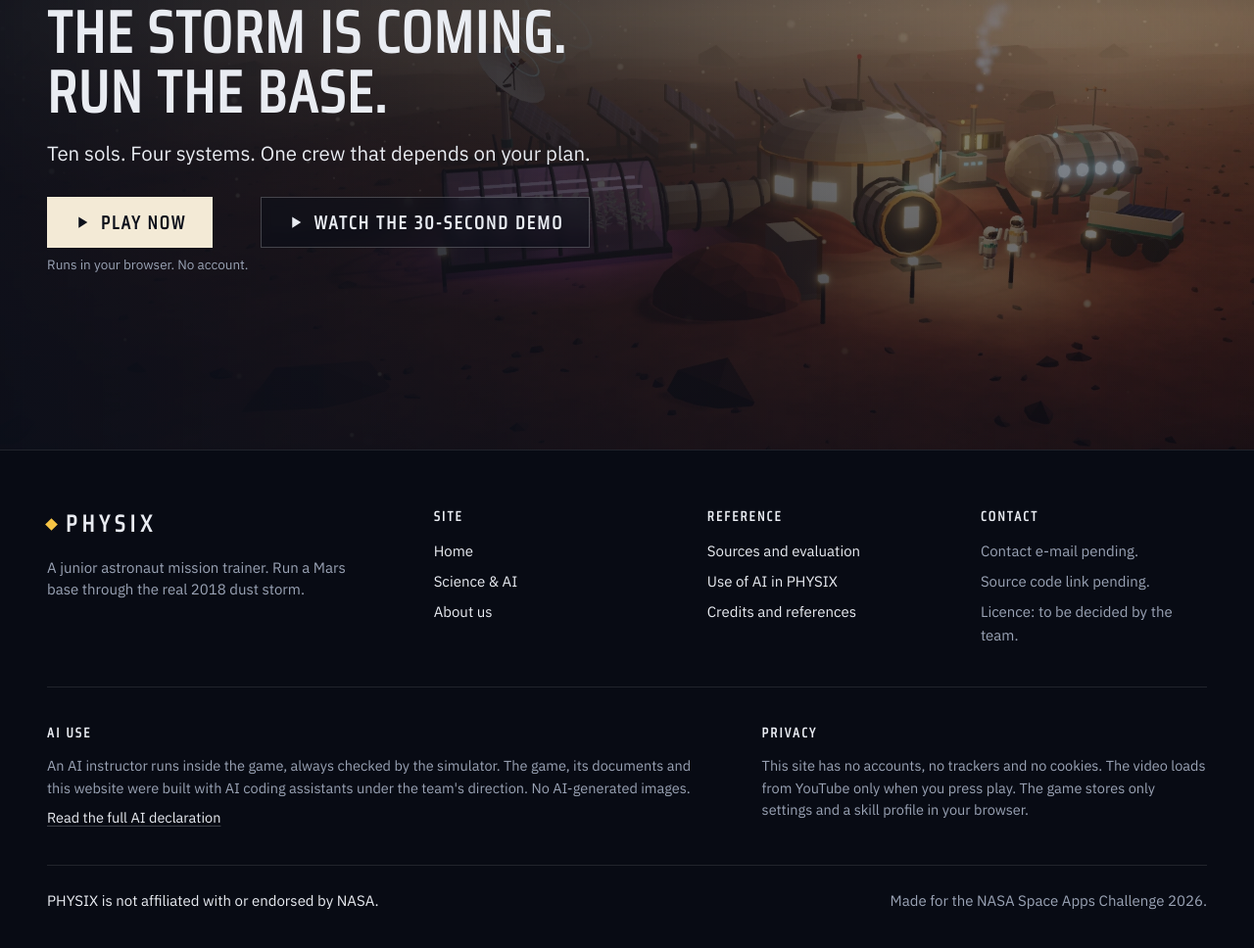
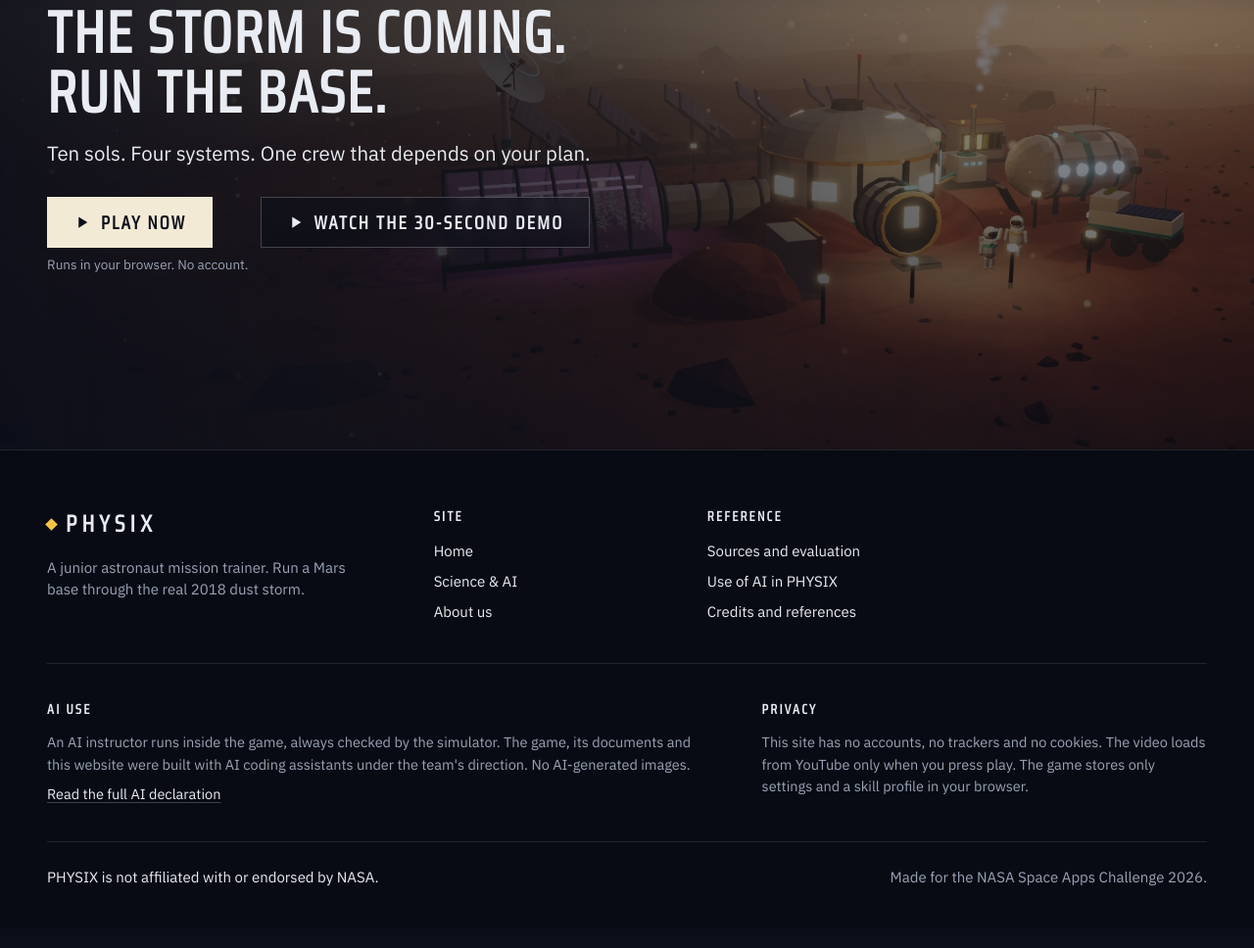
Before and after one commit to JDMatu/WEBSITE_NASA_SPACE_APP_PHYSIX, an Astro site: page /about/ in a window 1280 px wide. Shown: the part 3182-4150 px from the top of the page at 98% size. Built offline with nearby package versions, Linux system fonts and the light colour scheme; Astro itself is replaced by a stand-in of ours.

Commit message:
feat: clean Footer

```diff
--- a/src/components/Footer.astro
+++ b/src/components/Footer.astro
@@ -28,26 +28,6 @@ const { aiUse, footer, meta, pages, sourcesPage, ui } = copy(L);
           <li><a href={url('/credits/', L)}>{pages.credits.title}</a></li>
         </ul>
       </nav>
-      <div class="foot-nav">
-        <h3>{footer.contactTitle}</h3>
-        {
-          pending.contactEmail ? (
-            <p><a href={`mailto:${pending.contactEmail}`}>{pending.contactEmail}</a></p>
-          ) : (
-            <p data-pending="contactEmail">{footer.contactPending}</p>
-          )
-        }
-        {
-          pending.repoUrl ? (
-            <p><a href={pending.repoUrl}>{footer.repoLabel}</a></p>
-          ) : (
-            <p data-pending="repoUrl">{footer.repoPending}</p>
-          )
-        }
-        <p>
-          {footer.licenseTitle}: {pending.license ?? <span data-pending="license">{footer.licensePending}</span>}
-        </p>
-      </div>
     </div>
     <div class="foot-grid">
       <div>
```
